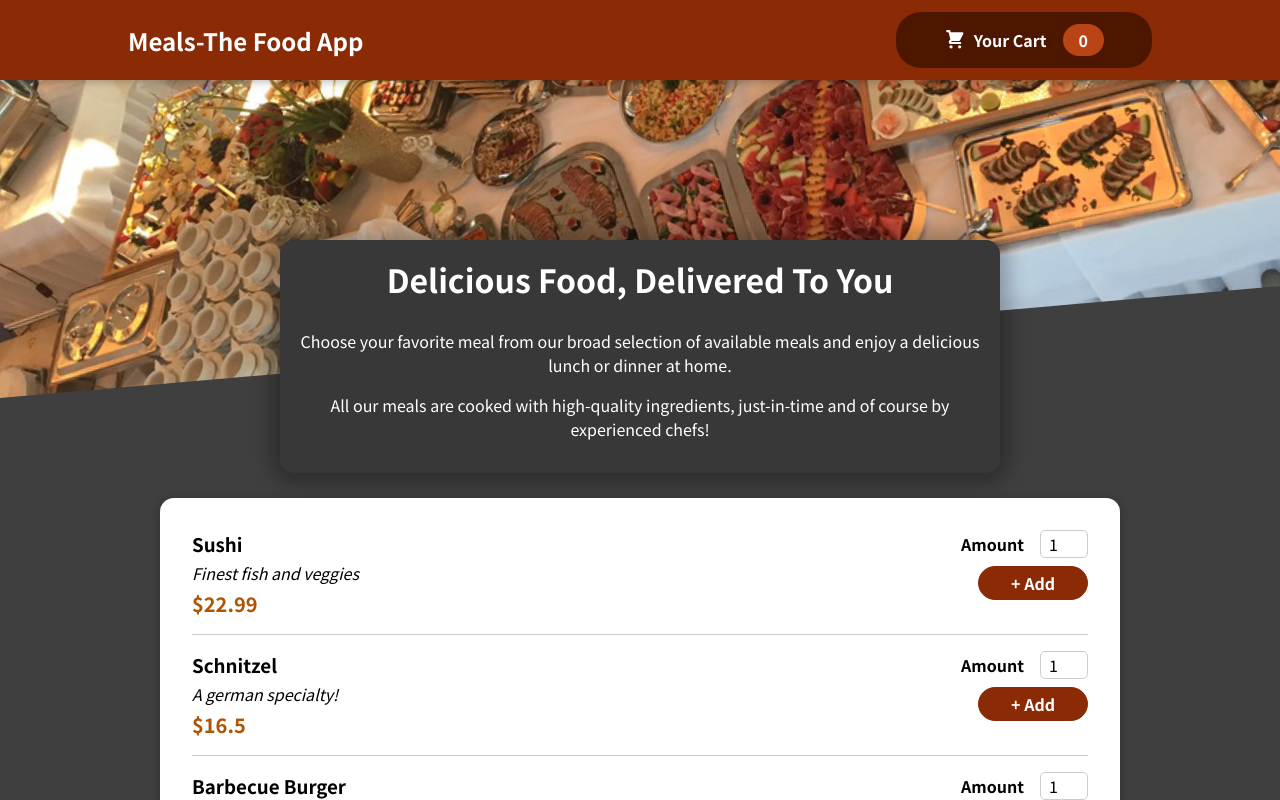
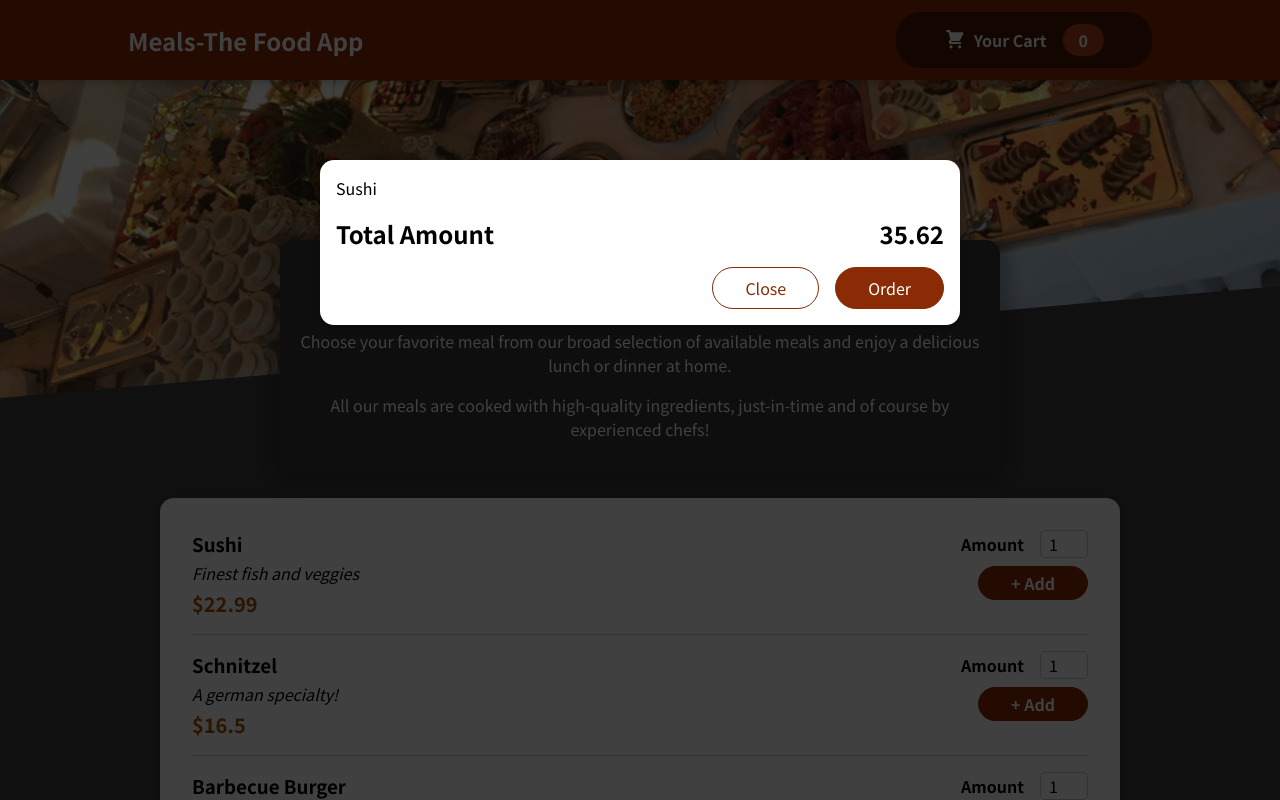
Before and after one commit to aman1021/ReactFoodApp, a React (Create React App) app: page / in a window 1280 px wide. Shown: the top 800 px of the page. Built offline with nearby package versions, Linux system fonts and the light colour scheme.

Commit message:
ReactFoodApp

```diff
--- a/public/index.html
+++ b/public/index.html
@@ -24,10 +24,11 @@
       work correctly both with client-side routing and a non-root public URL.
       Learn how to configure a non-root public URL by running `npm run build`.
     -->
-    <title>React App</title>
+    <title>Food App</title>
   </head>
   <body>
     <noscript>You need to enable JavaScript to run this app.</noscript>
+    <div id="overlays"></div>
     <div id="root"></div>
     <!--
       This HTML file is a template.
--- a/src/App.js
+++ b/src/App.js
@@ -1,9 +1,11 @@
 import React from "react";
 import Header from "./Components/Layout/Header";
 import Meals from "./Components/Meals/Meals";
+import Cart from './Components/Cart/Cart';
 function App() {
   return (
     <React.Fragment>
+      <Cart/>
       <Header />
       <main>
         <Meals/>
--- a/src/Components/Cart/Cart.js
+++ b/src/Components/Cart/Cart.js
@@ -1,14 +1,17 @@
 import classes from "./Cart.module.css";
+import Modal from '../UI/Modal';
 
 const Cart = (props) => {
-  const CartItems =<ul className={classes['cart-items']}>{ [
-    { id: "c1", name: "Sushi", Amount: 2, price: 12.99 }.map((item) => (
+  const CartItems = <ul className={classes['cart-items']}>
+    {[
+    { id: "c1", name: "Sushi", Amount: 2, price: 12.99 }].map((item) => (
       <li>{item.name}</li>
-    )),
-  ]}</ul>;
+    ))
+  }
+  </ul>;
 
   return (
-    <div>
+    <Modal>
       {CartItems}
       <div className={classes.total}>
           <span>Total Amount</span>
@@ -18,7 +21,7 @@
           <button className={classes['button--alt']}>Close</button>
           <button className={classes.button}>Order</button>
       </div>
-    </div>
+    </Modal>
   );
 };
 
--- /dev/null
+++ b/src/Components/UI/Modal.js
@@ -0,0 +1,25 @@
+import React from 'react';
+import ReactDOM from 'react-dom';
+import classes from "./Modal.module.css";
+
+const Backdrop = (props) => {
+  return <div className={classes.backdrop} />;
+};
+
+const ModalOverlay = (props) => {
+  return (
+    <div className={classes.modal}>
+      <div className={classes.content}>{props.children}</div>
+    </div>
+  );
+};
+
+const portalElement = document.getElementById('overlays');
+const Modal = (props) => {
+    return <React.Fragment>
+        {ReactDOM.createPortal(<Backdrop/>, portalElement)}
+        {ReactDOM.createPortal(<ModalOverlay>{props.children}</ModalOverlay>, portalElement)}
+    </React.Fragment>
+};
+
+export default Modal;
--- /dev/null
+++ b/src/Components/UI/Modal.module.css
@@ -0,0 +1,40 @@
+.backdrop {
+    position: fixed;
+    top: 0;
+    left: 0;
+    width: 100%;
+    height: 100vh;
+    z-index: 20;
+    background-color: rgba(0, 0, 0, 0.75);
+  }
+
+  .modal {
+    position: fixed;
+    top: 20vh;
+    left: 5%;
+    width: 90%;
+    background-color: white;
+    padding: 1rem;
+    border-radius: 14px;
+    box-shadow: 0 2px 8px rgba(0, 0, 0, 0.25);
+    z-index: 30;
+    animation: slide-down 300ms ease-out forwards;
+  }
+
+  @media (min-width: 768px) {
+    .modal {
+      width: 40rem;
+      left: calc(50% - 20rem);
+    }
+  }
+
+  @keyframes slide-down {
+    from {
+      opacity: 0;
+      transform: translateY(-3rem);
+    }
+    to {
+      opacity: 1;
+      transform: translateY(0);
+    }
+  }
```
Also changed, not shown: 1 other file (tests, documents, lock files or other folders).
